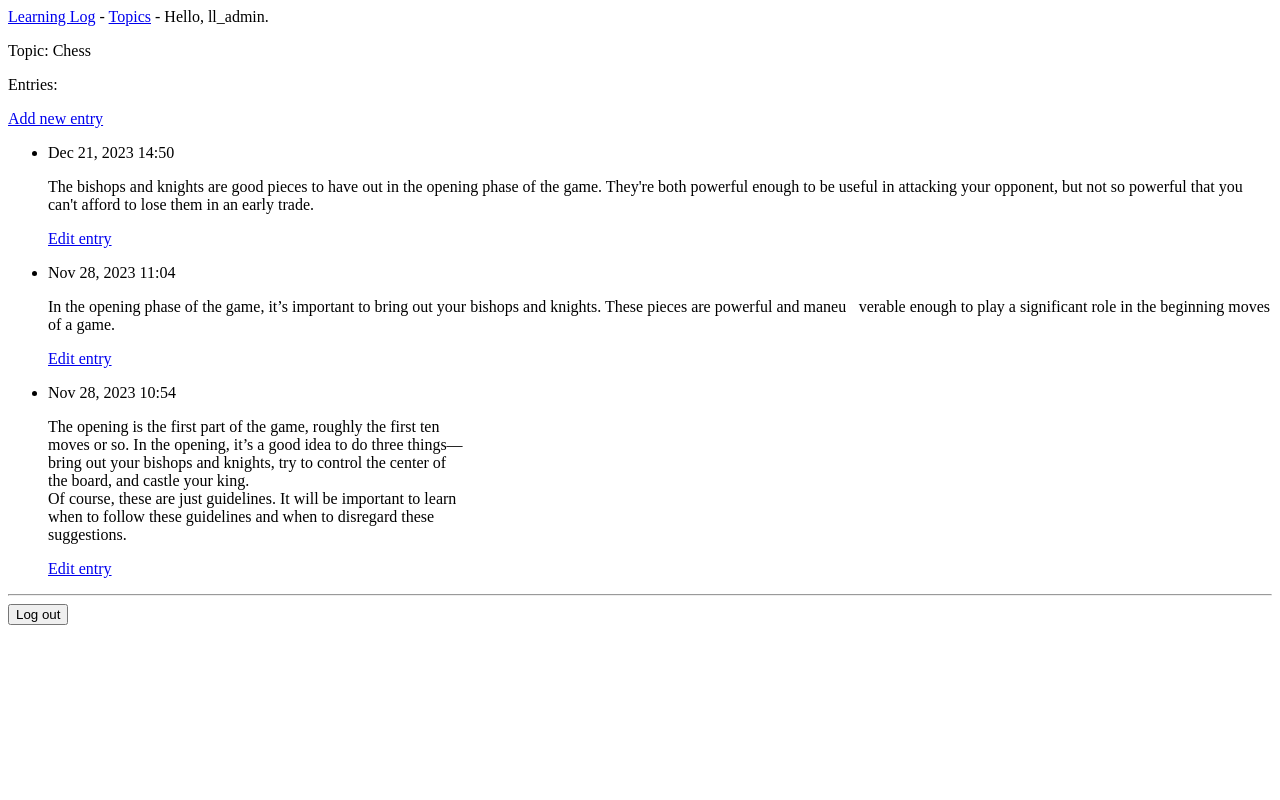
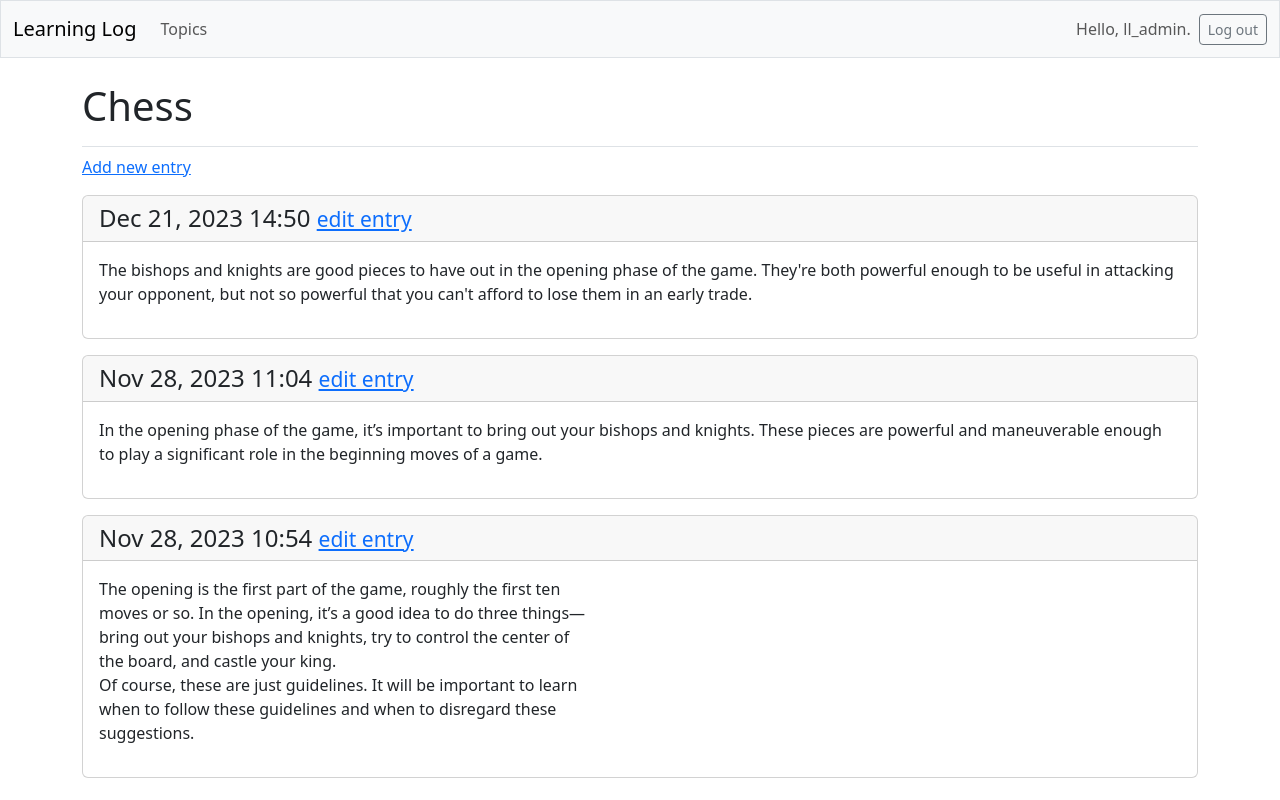
Before and after one commit to pksui/Django_app-in-Windows11, a Django app: page /topics/1/ in a window 1280 px wide. Run offline with Django 4.2, Linux system fonts and the light colour scheme; a user stored in the database is signed in; data comes from the database, SQL or seed files in the repository; both versions use the stored data as it was after the commit; some libraries are stand-ins or nearby versions.

Commit message:
2024-01-03

```diff
--- a/learning_logs/templates/learning_logs/base.html
+++ b/learning_logs/templates/learning_logs/base.html
@@ -1,20 +1,73 @@
-<p>
-    <a href="{% url 'learning_logs:index' %}">Learning Log</a> -
-    <a href="{% url 'learning_logs:topics' %}">Topics</a> -
-    {% if user.is_authenticated %}
-      Hello, {{ user.username }}.
-    {% else %}
-      <a href="{% url 'accounts:register' %}">Register</a> -
-      <a href="{% url 'accounts:login' %}">Log in</a>
-    {% endif %}
-</p>
+<!doctype html>
+<html lang="en">
+<head>
+  <meta charset="utf-8">
+  <meta name="viewport" content="width=device-width, initial-scale=1">
+  <title>Learning Log</title>
 
-{% block content %}{% endblock content %}
+  {% load django_bootstrap5 %}
+  {% bootstrap_css %}
+  {% bootstrap_javascript %}
 
-{% if user.is_authenticated %}
-  <hr />
-  <form action="{% url 'accounts:logout' %}" method="post">
-    {% csrf_token %}
-    <button name="submit">Log out</button>
-  </form>
-{% endif %}
+</head>
+<body>
+  <nav class="navbar navbar-expand-md navbar-light bg-light mb-4 border">
+    <div class="container-fluid">
+      <a class="navbar-brand" href="{% url 'learning_logs:index' %}">
+        Learning Log</a>
+
+      <button class="navbar-toggler" type="button" data-bs-toggle="collapse"
+      data-bs-target="#navbarCollapse" aria-controls="navbarCollapse"
+      aria-expanded="false" aria-label="Toggle navigation">
+       <span class="navbar-toggler-icon"></span>
+      </button>
+
+      <div class="collapse navbar-collapse" id="navbarCollapse">
+        <ul class="navbar-nav me-auto mb-2 mb-md-0">
+          <li class="nav-item">
+            <a class="nav-link" href="{% url 'learning_logs:topics' %}">
+              Topics</a></li>
+        </ul> <!-- End of links on left side of navbar -->
+
+        <!-- Account-related links -->
+        <ul class="navbar-nav ms-auto mb-2 mb-md-0">
+
+          {% if user.is_authenticated %}
+            <li class="nav-item">
+              <span class="navbar-text me-2">Hello, {{ user.username }}.
+                </span></li>
+          {% else %}
+            <li class="nav-item">
+              <a class="nav-link" href="{% url 'accounts:register' %}">
+                Register</a></li>
+            <li class="nav-item">
+              <a class="nav-link" href="{% url 'accounts:login' %}">
+                Log in</a></li>
+          {% endif %}
+
+        </ul><!-- End of account-related links -->
+
+        {% if user.is_authenticated %}
+          <form action="{% url 'accounts:logout' %}" method="post">
+            {% csrf_token %}
+            <button name="submit" class="btn btn-outline-secondary btn-sm">
+              Log out</button>
+          </form>
+        {% endif %}
+
+      </div> <!-- Closes collapsible parts of navbar -->
+    </div><!-- Closes navbar's container -->
+
+  </nav><!-- End of navbar -->
+  <main class="container">
+    <div class="pb-2 mb-2 border-bottom">
+      {% block page_header %}{% endblock page_header %}
+    </div>
+
+    <div>
+      {% block content %}{% endblock content %}
+    </div>
+  </main>
+
+</body>
+</html>
--- /dev/null
+++ b/learning_logs/templates/learning_logs/help.html
@@ -0,0 +1,6 @@
+<!doctype html>
+<html lang="en">
+<head>
+  <meta charset="utf-8">
+  <meta name="viewport" content="width=device-width, initial-scale=1">
+  <title>Learning Log</title>
--- a/learning_logs/templates/learning_logs/new_entry.html
+++ b/learning_logs/templates/learning_logs/new_entry.html
@@ -6,7 +6,7 @@
 
   <p>Add a new entry:</p>
   <form action="{% url 'learning_logs:new_entry' topic.id %}" method="post">
-    {%  csrf_token %}
+    {% csrf_token %}
     {{ form.as_div }}
     <button name="submit">Add entry</button>
   </form>
--- a/learning_logs/templates/learning_logs/topic.html
+++ b/learning_logs/templates/learning_logs/topic.html
@@ -1,29 +1,26 @@
 {% extends 'learning_logs/base.html' %}
 
+{% block page_header %}
+  <h1>{{ topic.text }}</h1>
+{% endblock page_header %}
 {% block content %}
 
-  <p>Topic: {{ topic.text }}</p>
-
-  <p>Entries:</p>
   <p>
     <a href="{% url 'learning_logs:new_entry' topic.id %}">Add new entry</a>
   </p>
-  <ul>
-    {% for entry in entries %}
-      <li>
-        <p>{{ entry.date_added|date:'M d, Y H:i' }}</p>
-        <p>{{ entry.text|linebreaks }}</p>
-        <p>
-          <a href="{% url 'learning_logs:edit_entry' entry.id %}">Edit entry</a>
-        </p>
-      </li>
-    {% empty %}
-      <li>There are no entries for this topic yet.</li>
-    {% endfor %}
-  </ul>
 
-
-
-
+  {% for entry in entries %}
+    <div class="card mb-3">
+      <!-- Card header with timestamp and edit link -->
+      <h4 class="card-header">
+        {{ entry.date_added|date:'M d, Y H:i' }}
+        <small><a href="{% url 'learning_logs:edit_entry' entry.id %}"> edit entry</a></small>
+      </h4>
+      <!-- Card body with entry text -->
+      <div class="card-body">{{ entry.text|linebreaks }}</div>
+    </div>
+  {% empty %}
+    <p>There are no entries for this topic yet.</p>
+  {% endfor %}
 
 {% endblock content %}
--- a/ll_project/settings.py
+++ b/ll_project/settings.py
@@ -34,6 +34,8 @@ INSTALLED_APPS = [
     # My apps.
     "learning_logs",
     'accounts',
+    # Third party apps.
+    'django_bootstrap5',
     # Default django apps.
     "django.contrib.admin",
     "django.contrib.auth",
```
Also changed, not shown: accounts/templates/registration/login.html (+7 -7 lines), learning_logs/templates/learning_logs/index.html (+17 -5 lines), learning_logs/templates/learning_logs/topics.html (+9 -7 lines), db.sqlite3, 3 other files.
